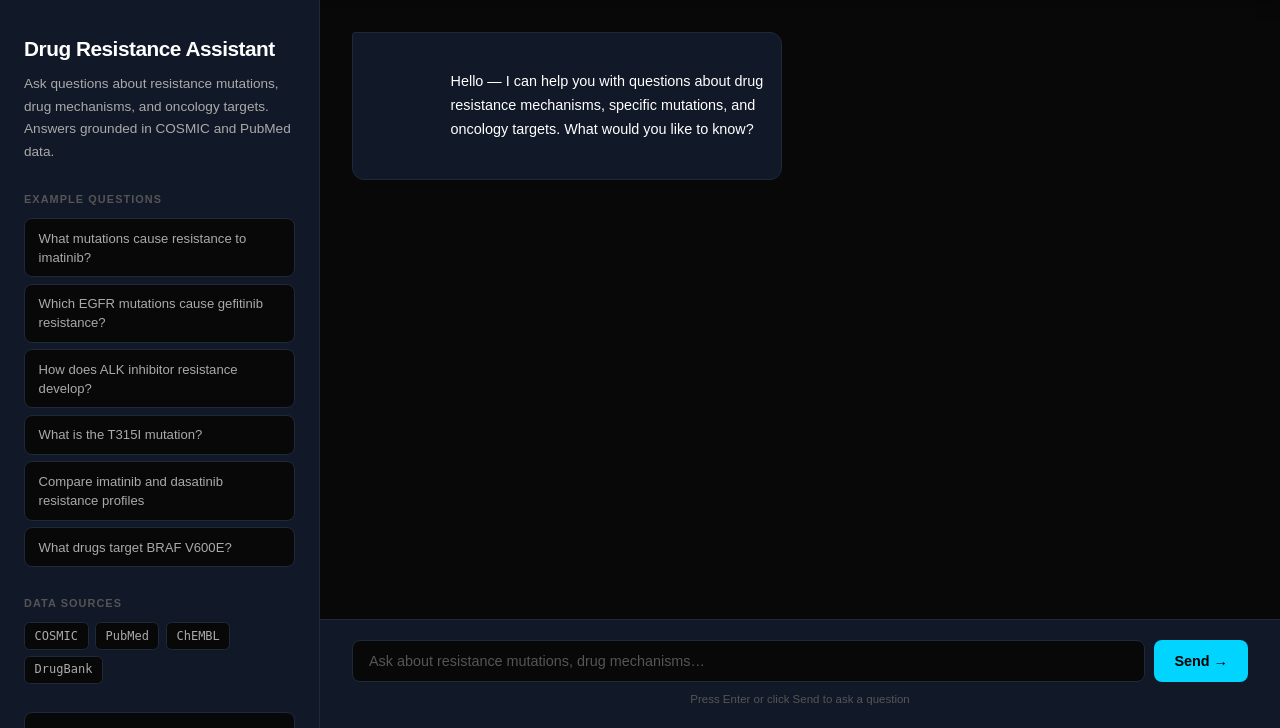
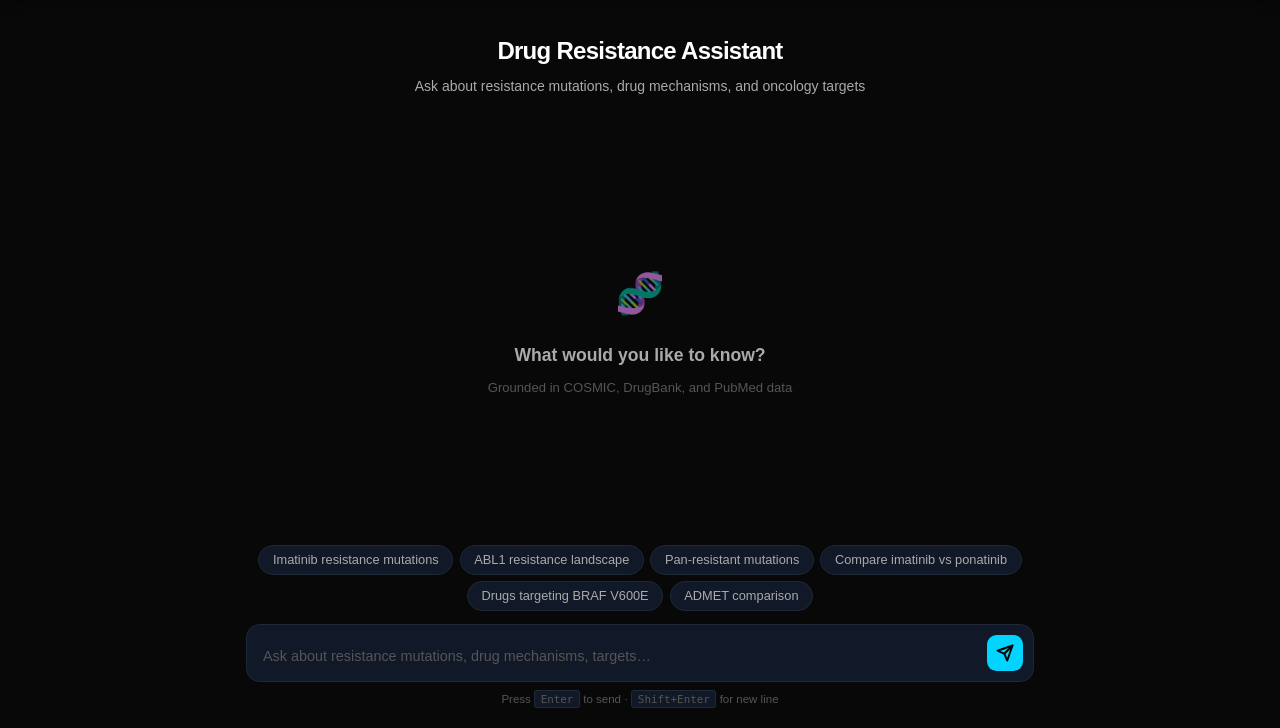
Before and after one commit to satishbhande01/onco-resist, a FastAPI app: page /chat in a window 1280 px wide. Shown: the part 73-801 px from the top of the page. Run offline with FastAPI, Linux system fonts and the light colour scheme.

Commit message:
Fixed chat ui and agent response.

```diff
--- a/app/agent/prompt.py
+++ b/app/agent/prompt.py
@@ -51,4 +51,10 @@ mutations when relevant. Avoid unnecessary jargon but don't oversimplify.
 - Do not provide clinical treatment recommendations
 - Do not speculate about drugs not in the database
 - Cite data sources (COSMIC, DrugBank, PubMed) where relevant
+
+## Critical Rules
+- You MUST call a tool before answering any question about a specific drug, target, or mutation.
+- Never answer from training data — always query the database first.
+- Use get_drug_info for any question about a specific drug's properties.
+- Use get_resistance_mutations for any question about resistance.
 """
--- a/app/static/css/pages/chat.css
+++ b/app/static/css/pages/chat.css
@@ -1,256 +1,316 @@
 /* ── Page layout ───────────────────────────────────────── */
 .chat-page {
-    display: grid;
-    grid-template-columns: 320px 1fr;
+    display: flex;
+    flex-direction: column;
     height: calc(100vh - 4.5rem);
-    overflow: hidden;
+    max-width: 820px;
+    margin: 0 auto;
+    padding: 0 1rem;
 }
 
-@media (max-width: 900px) {
-    .chat-page {
-        grid-template-columns: 1fr;
-        height: auto;
-    }
+/* ── Header ────────────────────────────────────────────── */
+.chat-header {
+    text-align: center;
+    padding: 2rem 1rem 1rem;
+    flex-shrink: 0;
 }
 
-/* ── Sidebar ───────────────────────────────────────────── */
-.chat-sidebar {
-    background: var(--bg-card);
-    border-right: 1px solid var(--border);
-    padding: 2rem 1.5rem;
+.chat-header h1 {
+    font-size: 1.5rem;
+    font-weight: 700;
+    color: var(--text);
+    margin-bottom: 0.3rem;
+    letter-spacing: -0.03em;
+}
+
+.chat-header p {
+    font-size: 0.875rem;
+    color: var(--text-muted);
+}
+
+/* ── Messages area ─────────────────────────────────────── */
+.chat-messages-wrap {
+    flex: 1;
+    overflow-y: auto;
+    padding: 1rem 0;
     display: flex;
     flex-direction: column;
-    gap: 1.75rem;
-    overflow-y: auto;
+    gap: 1rem;
+    scroll-behavior: smooth;
 }
 
-.sidebar-header h1 {
-    font-size: 1.3rem;
-    font-weight: 800;
-    color: var(--text);
-    letter-spacing: -0.03rem;
-    margin-bottom: 0.5rem;
+/* ── Empty state ───────────────────────────────────────── */
+.chat-empty {
+    display: flex;
+    flex-direction: column;
+    align-items: center;
+    justify-content: center;
+    flex: 1;
+    padding: 3rem 1rem;
+    text-align: center;
+    color: var(--text-dim);
+    gap: 0.5rem;
 }
 
-.sidebar-header p {
-    font-size: 0.85rem;
+.chat-empty-icon {
+    font-size: 2.5rem;
+    margin-bottom: 0.5rem;
+    opacity: 0.6;
+}
+
+.chat-empty-title {
+    font-size: 1.1rem;
+    font-weight: 600;
     color: var(--text-muted);
+}
+
+.chat-empty-sub {
+    font-size: 0.82rem;
+    color: var(--text-dim);
+}
+
+/* ── Message wrappers ──────────────────────────────────── */
+.msg-wrapper {
+    display: flex;
+    max-width: 100%;
+}
+
+.msg-wrapper.user {
+    justify-content: flex-end;
+}
+
+.msg-wrapper.assistant,
+.msg-wrapper.thinking {
+    justify-content: flex-start;
+}
+
+/* ── Message bubbles ───────────────────────────────────── */
+.msg-bubble {
+    max-width: 78%;
+    padding: 0.85rem 1.1rem;
+    border-radius: 1rem;
+    font-size: 0.9rem;
     line-height: 1.65;
 }
 
-/* ── Sidebar sections ──────────────────────────────────── */
-.sidebar-section {
-    display: flex;
-    flex-direction: column;
-    gap: 0.6rem;
+.msg-bubble.user {
+    background: var(--accent);
+    color: #000;
+    border-bottom-right-radius: 0.25rem;
+    font-weight: 500;
 }
 
-.sidebar-section-title {
-    font-size: 0.68rem;
+.msg-bubble.assistant {
+    background: var(--bg-card);
+    color: var(--text);
+    border: 1px solid var(--border);
+    border-bottom-left-radius: 0.25rem;
+}
+
+/* ── Thinking animation ────────────────────────────────── */
+.msg-bubble.thinking {
+    background: var(--bg-card);
+    border: 1px solid var(--border);
+    border-bottom-left-radius: 0.25rem;
+    display: flex;
+    align-items: center;
+    gap: 0.6rem;
+    padding: 0.75rem 1rem;
+}
+
+.thinking-dots {
+    display: flex;
+    gap: 4px;
+    align-items: center;
+}
+
+.thinking-dots span {
+    width: 7px;
+    height: 7px;
+    border-radius: 50%;
+    background: var(--accent);
+    animation: bounce 1.2s ease-in-out infinite;
+}
+
+.thinking-dots span:nth-child(2) { animation-delay: 0.2s; }
+.thinking-dots span:nth-child(3) { animation-delay: 0.4s; }
+
+@keyframes bounce {
+    0%, 80%, 100% { transform: scale(0.6); opacity: 0.4; }
+    40%            { transform: scale(1.0); opacity: 1.0; }
+}
+
+.thinking-text {
+    font-size: 0.82rem;
+    color: var(--text-dim);
+    font-family: monospace;
+}
+
+/* ── Markdown inside assistant bubbles ─────────────────── */
+.msg-bubble.assistant p          { margin-bottom: 0.6rem; }
+.msg-bubble.assistant p:last-child { margin-bottom: 0; }
+.msg-bubble.assistant strong     { color: var(--text); font-weight: 600; }
+.msg-bubble.assistant ul,
+.msg-bubble.assistant ol         { padding-left: 1.25rem; margin-bottom: 0.6rem; }
+.msg-bubble.assistant li         { margin-bottom: 0.3rem; }
+.msg-bubble.assistant a {
+    color: var(--accent);
+    text-decoration: none;
+    border-bottom: 1px solid var(--accent-dim, #005f7a);
+}
+.msg-bubble.assistant a:hover    { border-color: var(--accent); }
+.msg-bubble.assistant code {
+    font-family: monospace;
+    font-size: 0.82rem;
+    background: var(--bg);
+    border: 1px solid var(--border);
+    border-radius: 3px;
+    padding: 0.1rem 0.35rem;
+    color: var(--accent);
+}
+.msg-bubble.assistant table      { width: 100%; border-collapse: collapse; font-size: 0.82rem; margin-bottom: 0.75rem; }
+.msg-bubble.assistant th {
+    background: var(--bg);
+    padding: 0.4rem 0.65rem;
+    text-align: left;
     font-weight: 600;
+    border-bottom: 1px solid var(--border);
+    font-size: 0.72rem;
     text-transform: uppercase;
-    letter-spacing: 0.1em;
+    letter-spacing: 0.05em;
     color: var(--text-dim);
 }
+.msg-bubble.assistant td         { padding: 0.4rem 0.65rem; border-bottom: 1px solid var(--border); }
+.msg-bubble.assistant tr:last-child td { border-bottom: none; }
+.msg-bubble.assistant h3,
+.msg-bubble.assistant h4         { font-size: 0.9rem; font-weight: 600; margin: 0.75rem 0 0.4rem; }
 
-/* ── Example questions ─────────────────────────────────── */
-.example-list {
-    display: flex;
-    flex-direction: column;
-    gap: 0.4rem;
+/* ── Bottom area ───────────────────────────────────────── */
+.chat-bottom {
+    flex-shrink: 0;
+    padding-bottom: 1.25rem;
 }
 
-.example-item {
-    background: var(--bg);
-    border: 1px solid var(--border);
-    border-radius: 0.5rem;
-    padding: 0.6rem 0.85rem;
-    font-size: 0.82rem;
-    color: var(--text-muted);
-    text-align: left;
-    cursor: pointer;
-    transition: all 0.15s ease;
-    line-height: 1.45;
-    font-family: inherit;
-}
-
-.example-item:hover {
-    border-color: var(--accent);
-    color: var(--accent);
-    background: var(--bg-card);
-}
-
-/* ── Source tags ───────────────────────────────────────── */
-.source-tags {
+/* ── Suggestion chips ──────────────────────────────────── */
+.suggestion-chips {
     display: flex;
     flex-wrap: wrap;
     gap: 0.4rem;
+    margin-bottom: 0.85rem;
+    justify-content: center;
 }
 
-.source-tag {
-    font-family: monospace;
-    font-size: 0.75rem;
-    padding: 0.2rem 0.6rem;
-    background: var(--bg);
+.suggestion-chip {
+    font-size: 0.8rem;
+    padding: 0.4rem 0.85rem;
+    background: var(--bg-card);
     border: 1px solid var(--border);
-    border-radius: 0.35rem;
+    border-radius: 2rem;
     color: var(--text-muted);
+    cursor: pointer;
+    transition: all 0.15s ease;
+    font-family: inherit;
+    white-space: nowrap;
 }
 
-/* ── Sidebar note ──────────────────────────────────────── */
-.sidebar-note {
-    font-size: 0.78rem;
-    color: var(--text-dim);
-    line-height: 1.6;
-    padding: 0.85rem;
+.suggestion-chip:hover {
+    border-color: var(--accent);
+    color: var(--accent);
     background: var(--bg);
-    border: 1px solid var(--border);
-    border-radius: 0.5rem;
-    margin-top: auto;
 }
 
-/* ── Chat main ─────────────────────────────────────────── */
-.chat-main {
+/* ── Input box ─────────────────────────────────────────── */
+.chat-input-box {
     display: flex;
-    flex-direction: column;
-    height: 100%;
-    overflow: hidden;
-}
-
-/* ── Messages ──────────────────────────────────────────── */
-.chat-messages {
-    flex: 1;
-    overflow-y: auto;
-    padding: 2rem;
-    display: flex;
-    flex-direction: column;
-    gap: 1rem;
-}
-
-.chat-msg {
-    display: flex;
-    max-width: 80%;
-}
-
-.chat-msg.user {
-    align-self: flex-end;
-    flex-direction: row-reverse;
-}
-
-.chat-msg.assistant,
-.chat-msg.thinking {
-    align-self: flex-start;
-}
-
-.msg-content {
-    padding: 0.85rem 1.1rem;
-    border-radius: 0.75rem;
-    font-size: 0.9rem;
-    line-height: 1.65;
-    white-space: pre-wrap;
-}
-
-.chat-msg.user .msg-content {
-    background: var(--accent-dim, #005f7a);
-    color: var(--accent);
-    border: 1px solid rgba(0, 212, 255, 0.2);
-    border-top-right-radius: 0.2rem;
-}
-
-.chat-msg.assistant .msg-content {
+    align-items: flex-end;
+    gap: 0.5rem;
     background: var(--bg-card);
-    color: var(--text);
     border: 1px solid var(--border);
-    border-top-left-radius: 0.2rem;
-}
-
-.chat-msg.thinking .msg-content {
-    background: var(--bg-card);
-    color: var(--text-dim);
-    border: 1px solid var(--border);
-    border-top-left-radius: 0.2rem;
-    font-family: monospace;
-    font-size: 0.82rem;
-}
-
-/* ── Input area ────────────────────────────────────────── */
-.chat-input-area {
-    padding: 1.25rem 2rem;
-    border-top: 1px solid var(--border);
-    background: var(--bg-card);
-    flex-shrink: 0;
-}
-
-.chat-input-wrap {
-    display: flex;
-    gap: 0.6rem;
-}
-
-.chat-input-wrap input {
-    flex: 1;
-    padding: 0.75rem 1rem;
-    background: var(--bg);
-    border: 1px solid var(--border);
-    border-radius: 0.5rem;
-    color: var(--text);
-    font-size: 0.9rem;
-    font-family: inherit;
-    outline: none;
+    border-radius: 0.85rem;
+    padding: 0.6rem 0.6rem 0.6rem 1rem;
     transition: border-color 0.2s ease;
 }
 
-.chat-input-wrap input:focus {
+.chat-input-box:focus-within {
     border-color: var(--accent);
+    box-shadow: 0 0 0 3px var(--accent-glow, rgba(0,212,255,0.1));
 }
 
-.chat-input-wrap input::placeholder { color: var(--text-dim); }
+.chat-input-box textarea {
+    flex: 1;
+    background: transparent;
+    border: none;
+    outline: none;
+    color: var(--text);
+    font-family: inherit;
+    font-size: 0.9rem;
+    line-height: 1.5;
+    resize: none;
+    max-height: 160px;
+    padding: 0.2rem 0;
+}
+
+.chat-input-box textarea::placeholder {
+    color: var(--text-dim);
+}
 
 .chat-send-btn {
     background: var(--accent);
     color: #000;
     border: none;
-    border-radius: 0.5rem;
-    padding: 0.75rem 1.25rem;
-    font-size: 0.9rem;
-    font-weight: 600;
+    border-radius: 0.6rem;
+    width: 36px;
+    height: 36px;
+    display: flex;
+    align-items: center;
+    justify-content: center;
     cursor: pointer;
+    flex-shrink: 0;
     transition: all 0.15s ease;
-    white-space: nowrap;
-    font-family: inherit;
 }
 
-.chat-send-btn:hover {
+.chat-send-btn:hover:not(:disabled) {
     background: #33ddff;
+    transform: scale(1.05);
+}
+
+.chat-send-btn:disabled {
+    cursor: not-allowed;
 }
 
 .chat-input-hint {
     font-size: 0.72rem;
     color: var(--text-dim);
+    text-align: center;
     margin-top: 0.5rem;
-    text-align: center;
+}
+
+.chat-input-hint kbd {
+    background: var(--bg-card);
+    border: 1px solid var(--border);
+    border-radius: 3px;
+    padding: 0.1rem 0.35rem;
+    font-size: 0.68rem;
+    font-family: monospace;
 }
 
 /* ── Mobile ────────────────────────────────────────────── */
-@media (max-width: 900px) {
-    .chat-sidebar {
-        border-right: none;
-        border-bottom: 1px solid var(--border);
-        max-height: 300px;
+@media (max-width: 768px) {
+    .chat-page      { padding: 0 0.75rem; }
+    .chat-header    { padding: 1.25rem 0.5rem 0.75rem; }
+    .chat-header h1 { font-size: 1.2rem; }
+    .msg-bubble     { max-width: 90%; }
+
+    .suggestion-chips {
+        gap: 0.35rem;
+        justify-content: flex-start;
+        overflow-x: auto;
+        flex-wrap: nowrap;
+        padding-bottom: 0.25rem;
+        -webkit-overflow-scrolling: touch;
     }
 
-    .chat-main {
-        height: 60vh;
-    }
-
-    .chat-messages {
-        padding: 1rem;
-    }
-
-    .chat-input-area {
-        padding: 1rem;
-    }
-
-    .chat-msg {
-        max-width: 95%;
+    .suggestion-chip {
+        flex-shrink: 0;
     }
 }
--- a/app/templates/chat.html
+++ b/app/templates/chat.html
@@ -8,84 +8,78 @@
 {% block content %}
 <div class="chat-page">
 
-    <!-- ── Left panel: info ─────────────────────────────── -->
-    <div class="chat-sidebar">
+    <!-- ── Header ───────────────────────────────────────── -->
+    <div class="chat-header">
+        <h1>Drug Resistance Assistant</h1>
+        <p>Ask about resistance mutations, drug mechanisms, and oncology targets</p>
+    </div>
 
-        <div class="sidebar-header">
-            <h1>Drug Resistance Assistant</h1>
-            <p>
-                Ask questions about resistance mutations, drug mechanisms,
-                and oncology targets. Answers grounded in COSMIC and
-                PubMed data.
-            </p>
-        </div>
+    <!-- ── Messages ─────────────────────────────────────── -->
+    <div class="chat-messages-wrap" id="pageChatMessages">
 
-        <div class="sidebar-section">
-            <div class="sidebar-section-title">Example Questions</div>
-            <div class="example-list">
-                <button class="example-item" onclick="setQuery('What mutations cause resistance to imatinib?')">
-                    What mutations cause resistance to imatinib?
-                </button>
-                <button class="example-item" onclick="setQuery('Which EGFR mutations cause gefitinib resistance?')">
-                    Which EGFR mutations cause gefitinib resistance?
-                </button>
-                <button class="example-item" onclick="setQuery('How does ALK inhibitor resistance develop?')">
-                    How does ALK inhibitor resistance develop?
-                </button>
-                <button class="example-item" onclick="setQuery('What is the T315I mutation?')">
-                    What is the T315I mutation?
-                </button>
-                <button class="example-item" onclick="setQuery('Compare imatinib and dasatinib resistance profiles')">
-                    Compare imatinib and dasatinib resistance profiles
-                </button>
-                <button class="example-item" onclick="setQuery('What drugs target BRAF V600E?')">
-                    What drugs target BRAF V600E?
-                </button>
+        <!-- Empty state — shown when no messages yet -->
+        <div class="chat-empty" id="chatEmpty">
+            <div class="chat-empty-icon">🧬</div>
+            <div class="chat-empty-title">What would you like to know?</div>
+            <div class="chat-empty-sub">
+                Grounded in COSMIC, DrugBank, and PubMed data
             </div>
-        </div>
-
-        <div class="sidebar-section">
-            <div class="sidebar-section-title">Data Sources</div>
-            <div class="source-tags">
-                <span class="source-tag">COSMIC</span>
-                <span class="source-tag">PubMed</span>
-                <span class="source-tag">ChEMBL</span>
-                <span class="source-tag">DrugBank</span>
-            </div>
-        </div>
-
-        <div class="sidebar-note">
-            The assistant answers only from its knowledge base.
-            Always verify clinical information with primary sources.
         </div>
 
     </div>
 
-    <!-- ── Right panel: chat ────────────────────────────── -->
-    <div class="chat-main">
+    <!-- ── Input area ────────────────────────────────────── -->
+    <div class="chat-bottom">
 
-        <!-- Messages -->
-        <div class="chat-messages" id="pageChatMessages">
-            <div class="chat-msg assistant">
-                <div class="msg-content">
-                    Hello — I can help you with questions about drug
-                    resistance mechanisms, specific mutations, and
-                    oncology targets. What would you like to know?
-                </div>
-            </div>
+        <!-- Suggestion chips — hidden once user sends first message -->
+        <div class="suggestion-chips" id="suggestionChips">
+            <button class="suggestion-chip"
+                onclick="sendSuggestion('What mutations cause resistance to imatinib?')">
+                Imatinib resistance mutations
+            </button>
+            <button class="suggestion-chip"
+                onclick="sendSuggestion('What is the resistance landscape for ABL1?')">
+                ABL1 resistance landscape
+            </button>
+            <button class="suggestion-chip"
+                onclick="sendSuggestion('Which mutations affect the most drugs?')">
+                Pan-resistant mutations
+            </button>
+            <button class="suggestion-chip"
+                onclick="sendSuggestion('Compare imatinib and ponatinib resistance profiles')">
+                Compare imatinib vs ponatinib
+            </button>
+            <button class="suggestion-chip"
+                onclick="sendSuggestion('What drugs target BRAF V600E?')">
+                Drugs targeting BRAF V600E
+            </button>
+            <button class="suggestion-chip"
+                onclick="sendSuggestion('Compare drug-likeness of imatinib and dasatinib')">
+                ADMET comparison
+            </button>
         </div>
 
-        <!-- Input -->
-        <div class="chat-input-area">
-            <div class="chat-input-wrap">
-                <input type="text" id="pageChatInput" placeholder="Ask about resistance mutations, drug mechanisms…"
-                    onkeydown="if(event.key === 'Enter') sendPageChat()" autocomplete="off">
-                <button class="chat-send-btn" onclick="sendPageChat()">
-                    Send →
+        <!-- Input row -->
+        <div class="chat-input-row">
+            <div class="chat-input-box">
+                <textarea
+                    id="pageChatInput"
+                    placeholder="Ask about resistance mutations, drug mechanisms, targets…"
+                    rows="1"
+                    onkeydown="handleKey(event)"
+                    oninput="autoResize(this)"
+                ></textarea>
+                <button class="chat-send-btn" onclick="sendPageChat()" id="sendBtn">
+                    <svg width="18" height="18" viewBox="0 0 24 24" fill="none"
+                         stroke="currentColor" stroke-width="2.5"
+                         stroke-linecap="round" stroke-linejoin="round">
+                        <line x1="22" y1="2" x2="11" y2="13"></line>
+                        <polygon points="22 2 15 22 11 13 2 9 22 2"></polygon>
+                    </svg>
                 </button>
             </div>
             <div class="chat-input-hint">
-                Press Enter or click Send to ask a question
+                Press <kbd>Enter</kbd> to send · <kbd>Shift+Enter</kbd> for new line
             </div>
         </div>
 
@@ -96,57 +90,99 @@
 
 {% block extra_scripts %}
 <script>
-    // Separate history for the full page chat
     let pageChatHistory = [];
+    let isTyping        = false;
 
-    function setQuery(text) {
+    /* ── Auto-resize textarea ────────────────────────────── */
+    function autoResize(el) {
+        el.style.height = 'auto';
+        el.style.height = Math.min(el.scrollHeight, 160) + 'px';
+    }
+
+    /* ── Handle Enter key ────────────────────────────────── */
+    function handleKey(e) {
+        if (e.key === 'Enter' && !e.shiftKey) {
+            e.preventDefault();
+            sendPageChat();
+        }
+    }
+
+    /* ── Send a suggestion chip ──────────────────────────── */
+    function sendSuggestion(text) {
         const input = document.getElementById('pageChatInput');
         input.value = text;
-        input.focus();
+        sendPageChat();
     }
 
-    function appendPageMessage(role, text) {
+    /* ── Append message ──────────────────────────────────── */
+    function appendPageMessage(role, html) {
+        // Hide empty state on first message
+        const empty = document.getElementById('chatEmpty');
+        if (empty) empty.style.display = 'none';
+
+        // Hide suggestions after first user message
+        if (role === 'user') {
+            const chips = document.getElementById('suggestionChips');
+            if (chips) chips.style.display = 'none';
+        }
+
         const container = document.getElementById('pageChatMessages');
-        const div = document.createElement('div');
-        div.className = `chat-msg ${role}`;
+        const wrapper   = document.createElement('div');
+        wrapper.className = `msg-wrapper ${role}`;
 
-        const content = document.createElement('div');
-        content.className = 'msg-content';
+        const bubble = document.createElement('div');
+        bubble.className = `msg-bubble ${role}`;
 
         if (role === 'assistant') {
-            content.innerHTML = marked.parse(text);
-            content.querySelectorAll('a').forEach(link => {
+            bubble.innerHTML = typeof marked !== 'undefined'
+                ? marked.parse(html)
+                : html;
+            bubble.querySelectorAll('a').forEach(link => {
                 const href = link.getAttribute('href');
-                if (href && href.startsWith('/')) {
-                    link.target = '_self';
-                } else {
-                    link.target = '_blank';
-                    link.rel = 'noopener noreferrer';
-                }
+                link.target = (href && href.startsWith('/')) ? '_self' : '_blank';
+                if (link.target === '_blank') link.rel = 'noopener noreferrer';
             });
+        } else if (role === 'thinking') {
+            bubble.innerHTML = `
+                <div class="thinking-dots">
+                    <span></span><span></span><span></span>
+                </div>
+                <span class="thinking-text">Searching database…</span>
+            `;
+            bubble.classList.add('thinking');
         } else {
-            content.textContent = text;
+            bubble.textContent = html;
         }
 
-        div.appendChild(content);
-        container.appendChild(div);
+        wrapper.appendChild(bubble);
+        container.appendChild(wrapper);
         container.scrollTop = container.scrollHeight;
-        return content;
+        return wrapper;
     }
 
+    /* ── Send message ────────────────────────────────────── */
     async function sendPageChat() {
-        const input = document.getElementById('pageChatInput');
+        if (isTyping) return;
+
+        const input   = document.getElementById('pageChatInput');
         const message = input.value.trim();
         if (!message) return;
 
-        input.value = '';
+        input.value   = '';
+        input.style.height = 'auto';
+        isTyping = true;
+
+        // Disable send button
+        const btn = document.getElementById('sendBtn');
+        btn.disabled = true;
+        btn.style.opacity = '0.5';
+
         appendPageMessage('user', message);
-
-        const thinking = appendPageMessage('thinking', '● Searching knowledge base…');
+        const thinkingWrapper = appendPageMessage('thinking', '');
 
         try {
             const res = await fetch('/api/chat', {
-                method: 'POST',
+                method:  'POST',
                 headers: { 'Content-Type': 'application/json' },
                 body: JSON.stringify({
                     message: message,
@@ -162,15 +198,18 @@
                 answer = answer.split('## References')[0].trim();
             }
 
-            // Remove thinking element and append proper markdown message
-            thinking.closest('.chat-msg').remove();
+            thinkingWrapper.remove();
             appendPageMessage('assistant', answer);
-
             pageChatHistory = data.history || [];
 
         } catch (e) {
-            thinking.closest('.chat-msg').remove();
+            thinkingWrapper.remove();
             appendPageMessage('assistant', 'Something went wrong. Please try again.');
+        } finally {
+            isTyping         = false;
+            btn.disabled     = false;
+            btn.style.opacity = '1';
+            input.focus();
         }
     }
 </script>
```
Also changed, not shown: app/agent/agent.py (+16 -9 lines).
